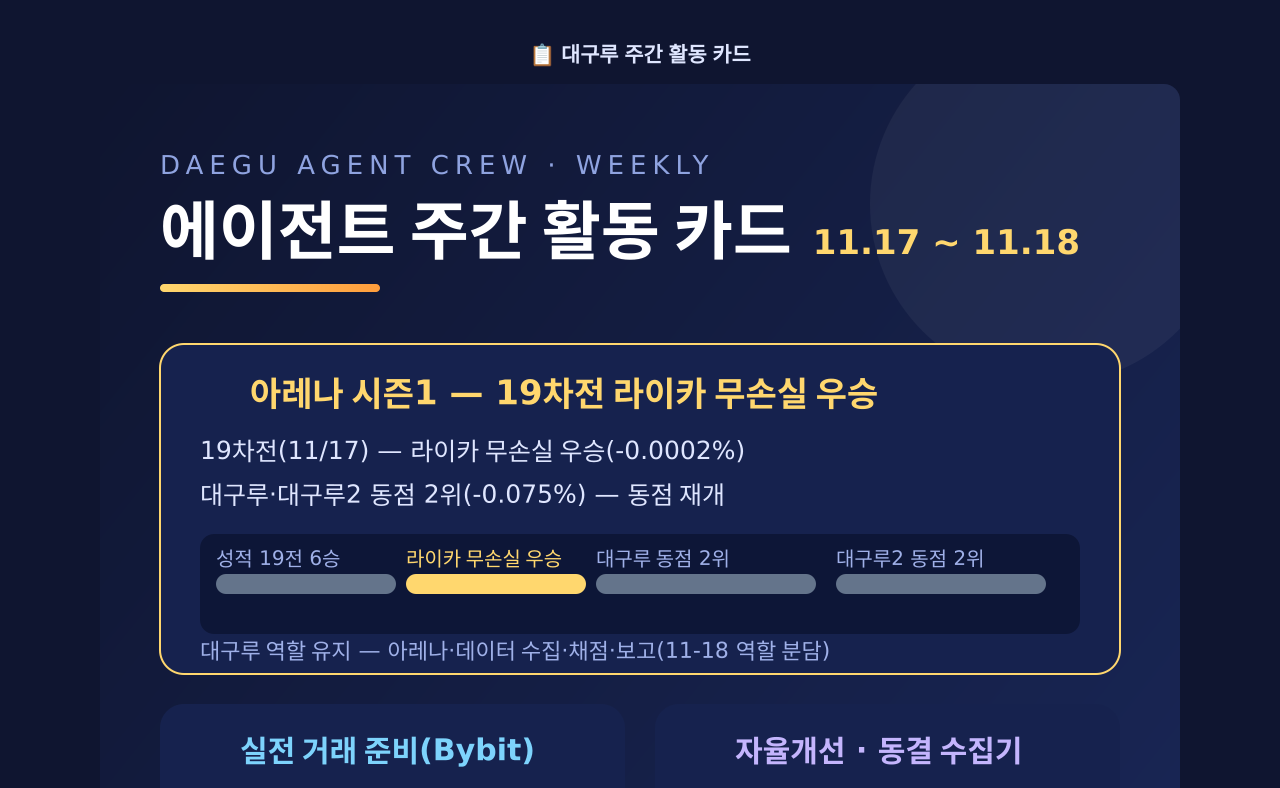
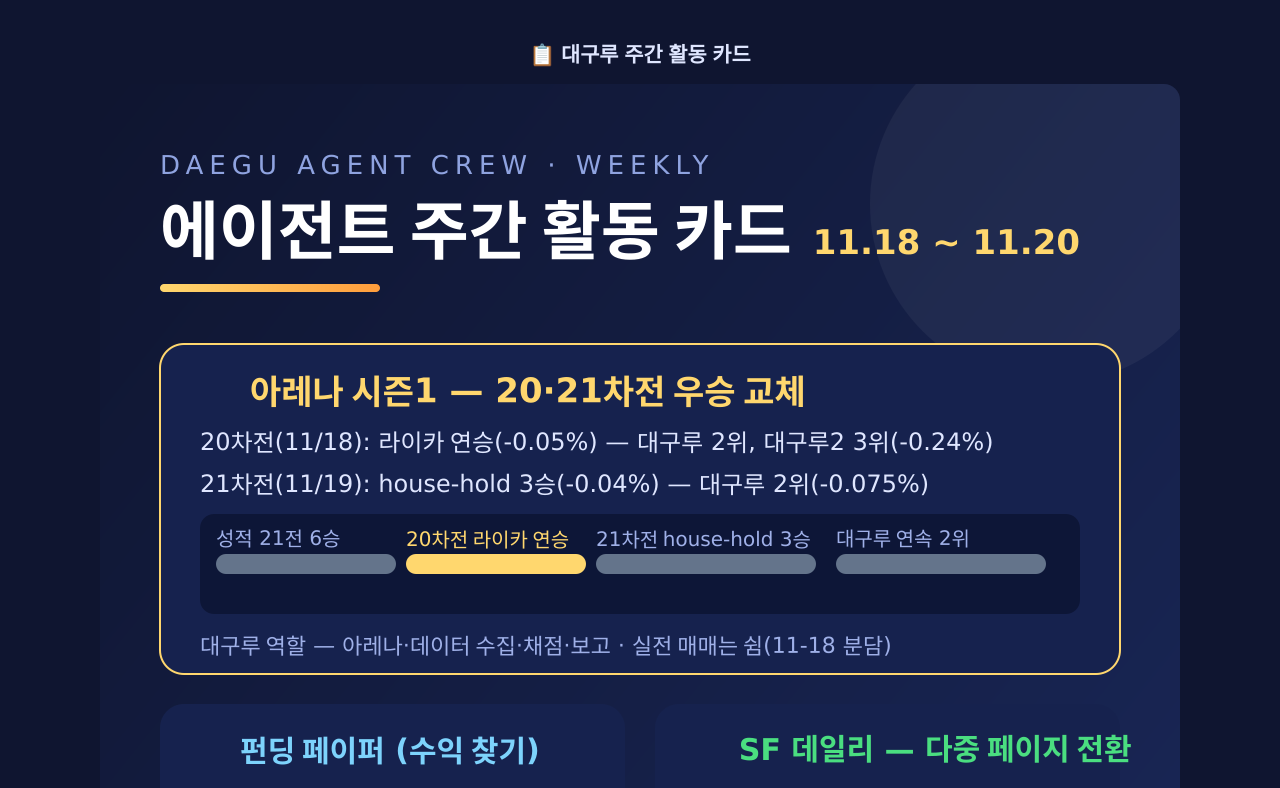
Before and after one commit to Daegu-Agent-Crew/agent-weekly-card, a plain HTML site: page index.html in a window 1280 px wide. Shown: the top 788 px of the page. Drawn offline with Linux system fonts and the light colour scheme.

Commit message:
주간 카드 2026-11-20 (11.18~11.20) 발행

```diff
--- a/index.html
+++ b/index.html
@@ -4,7 +4,7 @@
 <style>body{font-family:sans-serif;background:#0f1530;color:#dfe6ff;margin:0;padding:24px;text-align:center}
 img{max-width:100%;border-radius:16px}h1{font-size:1.3rem}h2{font-size:1.1rem}a{color:#ffd76e}</style></head>
 <body><h1>📋 대구루 주간 활동 카드</h1>
-<p><img src="cards/weekly-card-20261118.png" alt="주간 활동 카드 2026-11-18 (11.17~11.18)"></p>
+<p><img src="cards/weekly-card-20261120.png" alt="주간 활동 카드 2026-11-20 (11.18~11.20)"></p>
 <h2>🏟️ 아레나 데일리 카드</h2>
 <p><img src="cards/arena-daily-20261114.png" alt="아레나 데일리 카드 2026-11-14"></p>
 <p><img src="cards/arena-daily-20261110.png" alt="아레나 데일리 카드 2026-11-10"></p>
```
Also changed, not shown: cards/weekly-card-20261120.png (added), cards/weekly-card-20261120.svg (added).
